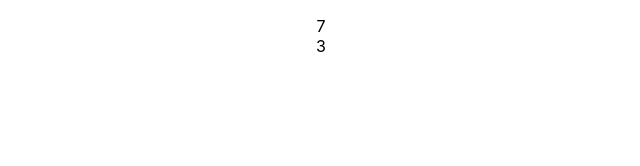
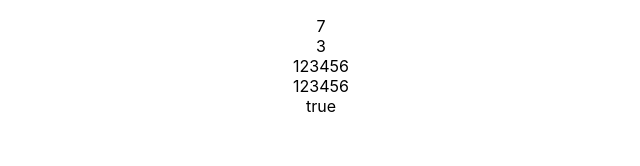
Before and after one commit to walpolsh/playground, a React (Create React App) app in the folder client/: page / in a window 1280 px wide. Shown: the top 166 px of the page, without its empty margins (319-959 px from the left). Built offline with nearby package versions, Linux system fonts and the light colour scheme; no server answers.

Commit message:
spread and gather exercise 2

```diff
--- a/client/src/cat.js
+++ b/client/src/cat.js
@@ -1,5 +1,4 @@
 var concat = require('concat-stream')
-//Writable stream that concatenates all the data from a stream and calls a callback with the result. Use this when you want to collect all the data from a stream into a single buffer.
 var http = require('http')
 var qs = require('querystring')
 var through = require ('through2')
--- a/client/src/components/Playground.js
+++ b/client/src/components/Playground.js
@@ -1,4 +1,8 @@
 import React from 'react';
+
+const x = [1,2,3]
+const y = [4,5]
+
 
 const bar = (x = 1) => {
   return x + x
@@ -8,8 +12,27 @@ function foo (x = 1, ...args) {
   return bar(...args) + x
 }
 
+function foo1 (x,y,z,...args) {
+  return [x, ...args]
+}
+
+function bar1 () {
+  let a = [2,4];
+  let b = [6,8,10,12]
+
+  return foo1(...a,...b)
+}
+
+console.log(bar1().join(''))
 const Playground = (props) => <div>
   <div>{foo(5)}</div>
   <div>{foo()}</div>
+  <div>{[].concat(x,y,[6])}</div>
+  <div>{[...x, ...y, [6]]}</div>
+  <div>
+    {
+      bar1().join('') === '281012' ? 'true' : 'false'
+    }
+  </div>
 </div>
 export default Playground
```
